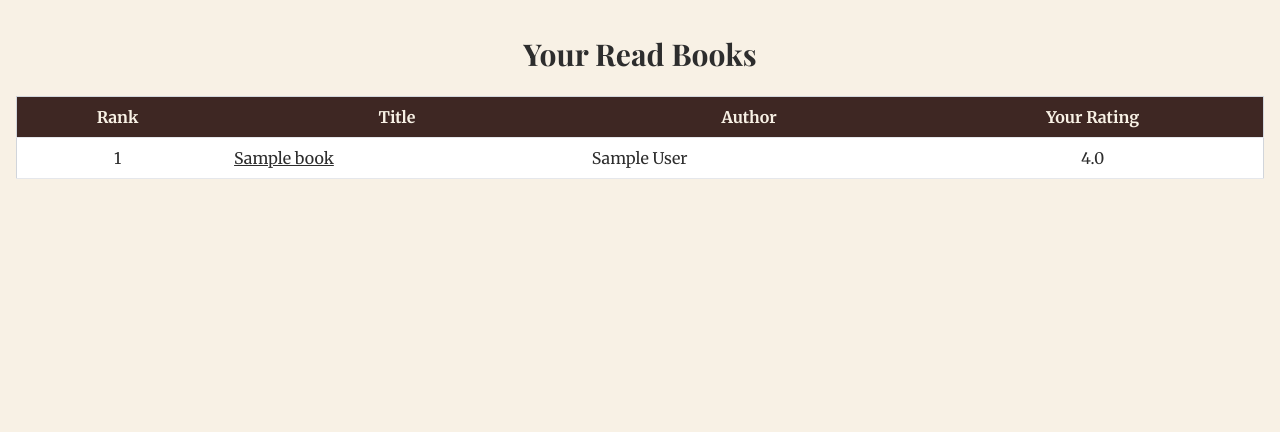
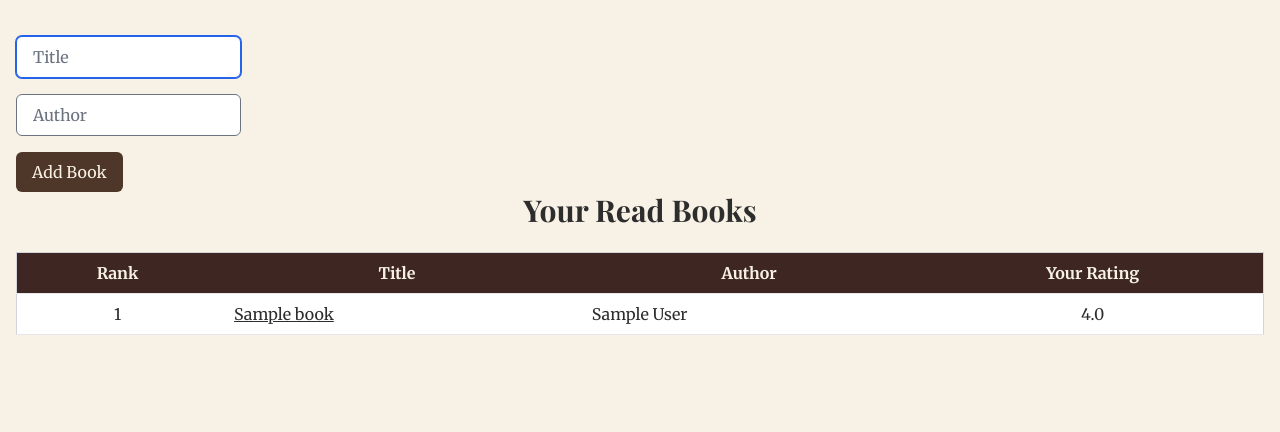
Before and after one commit to abraibrai/cs50finalproj-bookrater, a Flask app: page /books in a window 1280 px wide. Shown: the part 60-492 px from the top of the page. Run offline with Flask 3, Linux system fonts and the light colour scheme; the visitor is signed in with stand-in values (Sample User, id 1); tables that the repository leaves empty hold one stand-in row (values such as "Sample post"); some libraries are stand-ins or nearby versions.

Commit message:
call google books API and add stuff

```diff
--- a/app.py
+++ b/app.py
@@ -1,3 +1,4 @@
+import requests
 from flask import Flask, render_template, request, jsonify, session, redirect, url_for, flash
 from flask_session import Session
 from flask_sqlalchemy import SQLAlchemy
@@ -150,6 +151,79 @@ def get_books():
 
     return render_template("books.html", user_books = user_books)
 
+@app.route("/addbook", methods=["POST"])
+def add_book():
+    # Get form data
+    title = request.form.get("title")
+    author = request.form.get("author")
+
+    # Ensure title and author are provided
+    if not title or not author:
+        flash("Both title and author are required.", "error")
+        return redirect(url_for("get_books"))
+
+    # Normalize the input (case insensitive and strip extra spaces)
+    title_normalized = title.strip().lower()
+    author_normalized = author.strip().lower()
+
+    # Check if the book already exists in the database by normalized title and author
+    existing_book = Book.query.filter(
+        db.func.lower(Book.title) == title_normalized,
+        db.func.lower(Book.author) == author_normalized
+    ).first()
+
+    if existing_book:
+        # If the book is already in the database, associate it with the user
+        user_book = User_Books(id=session["user_id"], isbn=existing_book.isbn, user_rating=1)
+        db.session.add(user_book)
+        db.session.commit()
+        flash("Book added successfully!", "success")
+        return redirect(url_for("get_books"))
+
+    # If book is not found in the database, query the Google Books API
+    google_books_url = f"https://www.googleapis.com/books/v1/volumes?q=intitle:{title_normalized}+inauthor:{author_normalized}&maxResults=1"
+    response = requests.get(google_books_url)
+
+    if response.status_code != 200:
+        flash("Error connecting to Google Books API.", "error")
+        return redirect(url_for("get_books"))
+
+    data = response.json()
+
+    if not data["items"]:
+        flash("No matching books found.", "error")
+        return redirect(url_for("get_books"))
+
+    # Get the ISBN from the Google Books API response
+    book_info = data["items"][0]["volumeInfo"]
+    isbn = None
+    for identifier in book_info.get("industryIdentifiers", []):
+        if identifier["type"] == "ISBN_13":
+            isbn = identifier["identifier"]
+            break
+
+    if not isbn:
+        flash("No ISBN found for this book.", "error")
+        return redirect(url_for("books"))
+
+    # Check if the book already exists in the database based on ISBN
+    existing_book_by_isbn = Book.query.filter_by(isbn=isbn).first()
+
+    if not existing_book_by_isbn:
+        # Create the new book record if not found
+        new_book = Book(isbn=isbn, title=title, author=author)
+        db.session.add(new_book)
+        db.session.commit()
+
+    # Add the user-book association
+    user_book = User_Books(id=session["user_id"], isbn=isbn, user_rating=1)
+    db.session.add(user_book)
+    db.session.commit()
+
+    flash("Book added successfully!", "success")
+    return redirect(url_for("books"))
+
+
 @app.route("/rate", methods=["POST"])
 def rate_book():
     # Route to submit ratings
--- a/templates/books.html
+++ b/templates/books.html
@@ -1,6 +1,17 @@
 {% extends "layout.html" %}
 
 {% block content %}
+
+<form action="/addbook" method="post">
+    <div class="mb-4">
+        <input autocomplete="off" autofocus class="px-4 py-2 border rounded-md mx-auto w-auto" name="title" placeholder="Title" type="text">
+    </div>
+    <div class="mb-4">
+        <input class="px-4 py-2 border rounded-md mx-auto w-auto" name="author" placeholder="Author" type="text">
+    </div>
+    <button class="button-darkBrown px-4 py-2 rounded-md" type="submit">Add Book</button>
+</form>
+
 <h1 class="text-3xl font-bold text-center mb-6">Your Read Books</h1>
 <!-- Scrollable table container -->
 <div class="overflow-x-auto h-[calc(100vh-6rem)] overflow-y-auto">
```
